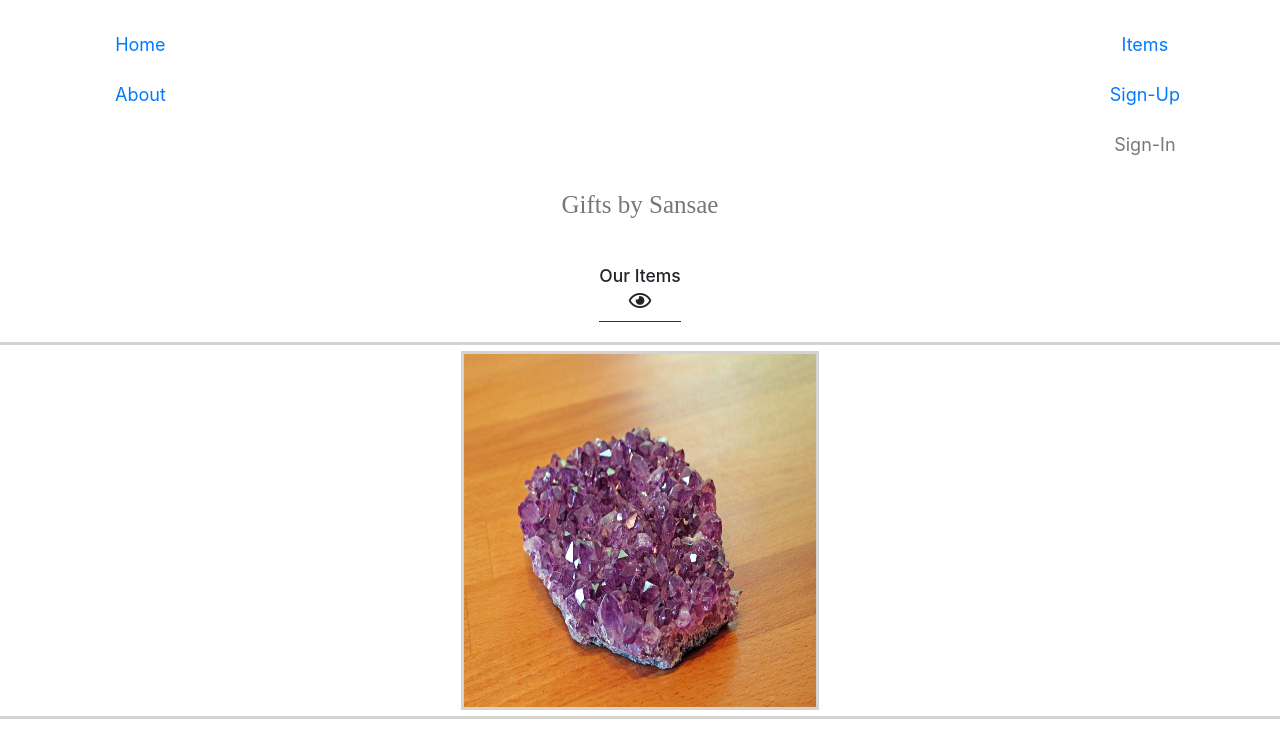
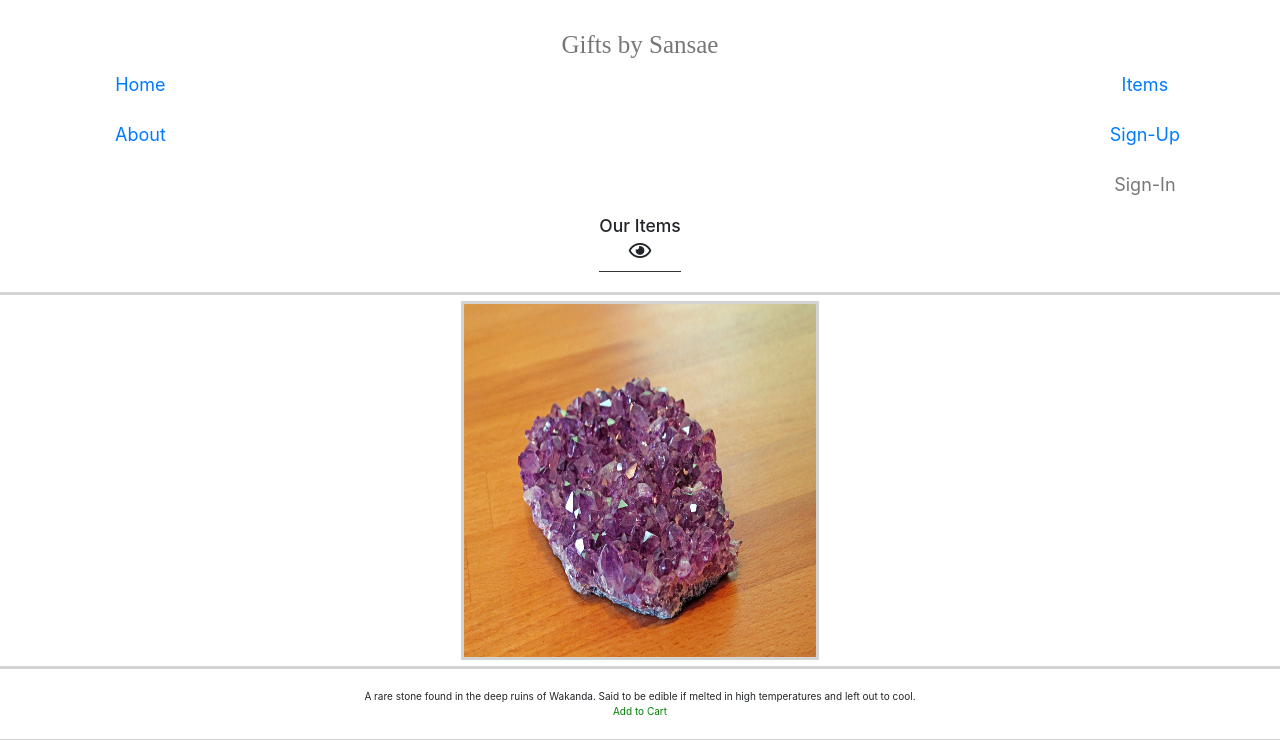
Before and after one commit to sansae/giftsBySansae, a React (Create React App) app in the folder client/: page / in a window 1280 px wide. Shown: the top 740 px of the page. Built offline with nearby package versions, Linux system fonts and the light colour scheme; the HTML template or start-up script is replaced by a standard one.

Commit message:
change style of navbar area

```diff
--- a/client/src/App.css
+++ b/client/src/App.css
@@ -24,12 +24,16 @@
 
 .custom-navbar {
   font-size: 18px;
-  padding: 20px 20px 0px 20px;
   background: transparent;
   border: none;
 }
 
+.navigation > .custom-navbar {
+  margin-bottom: 0px;
+  margin-top: -10px;
+}
 .custom-brand {
+  margin-top: 30px;
   color: #777;
   font-family: cursive;
 }
@@ -41,6 +45,7 @@
 }
 
 .page-header {
+  margin-top: 0px;
   border-bottom: 1px solid #333;
   text-align: center;
 }
--- a/client/src/components/Navigation.js
+++ b/client/src/components/Navigation.js
@@ -8,6 +8,10 @@
   render() {
     return (
       <div className="navigation">
+        <h1 className="custom-brand">
+          Gifts by Sansae
+        </h1>
+
         <Navbar className="custom-navbar">
           <Navbar.Header>
             <Navbar.Toggle />
@@ -34,9 +38,6 @@
             </Nav>
           </Navbar.Collapse>
         </Navbar>
-        <h1 className="custom-brand">
-          Gifts by Sansae
-        </h1>
       </div>
     )
   }
```
